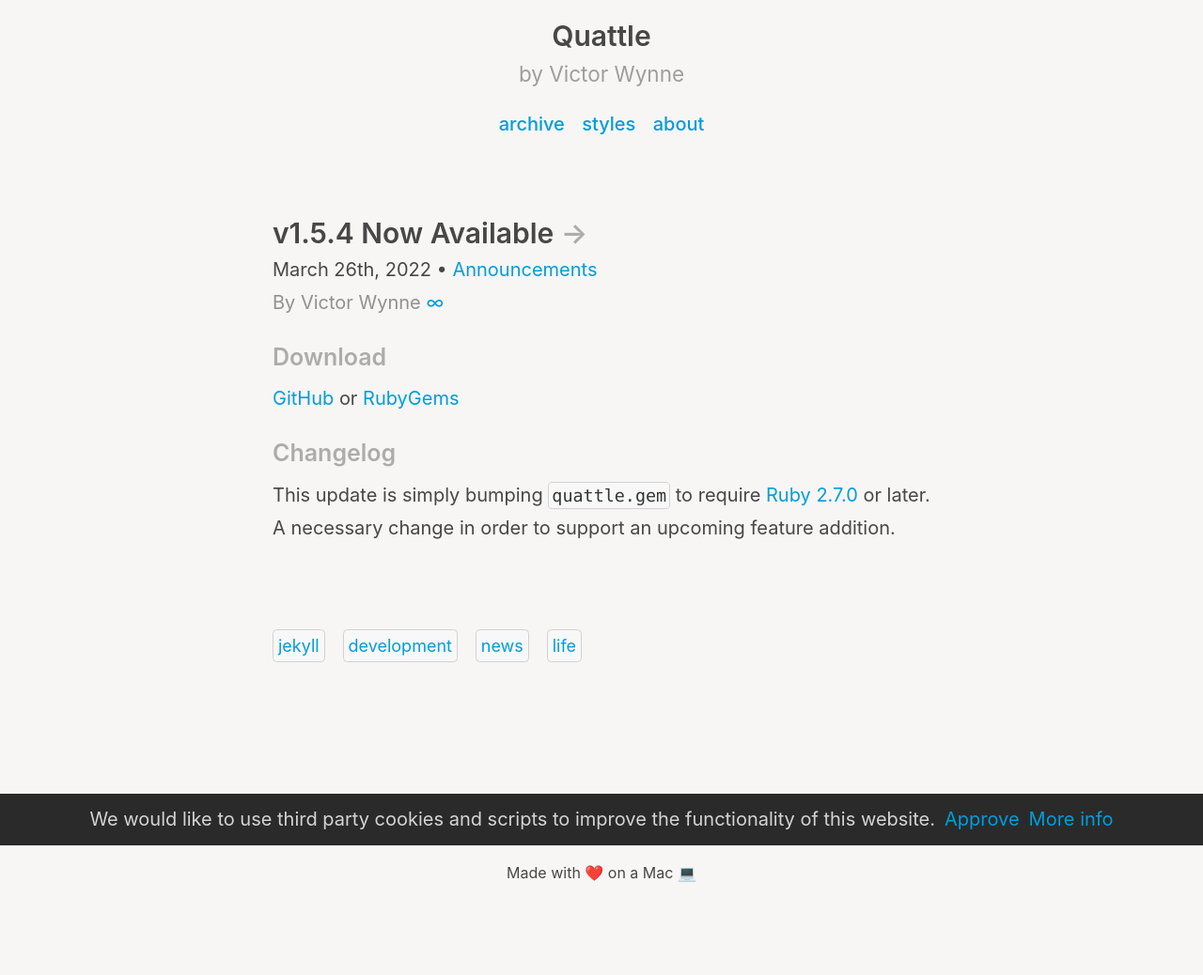
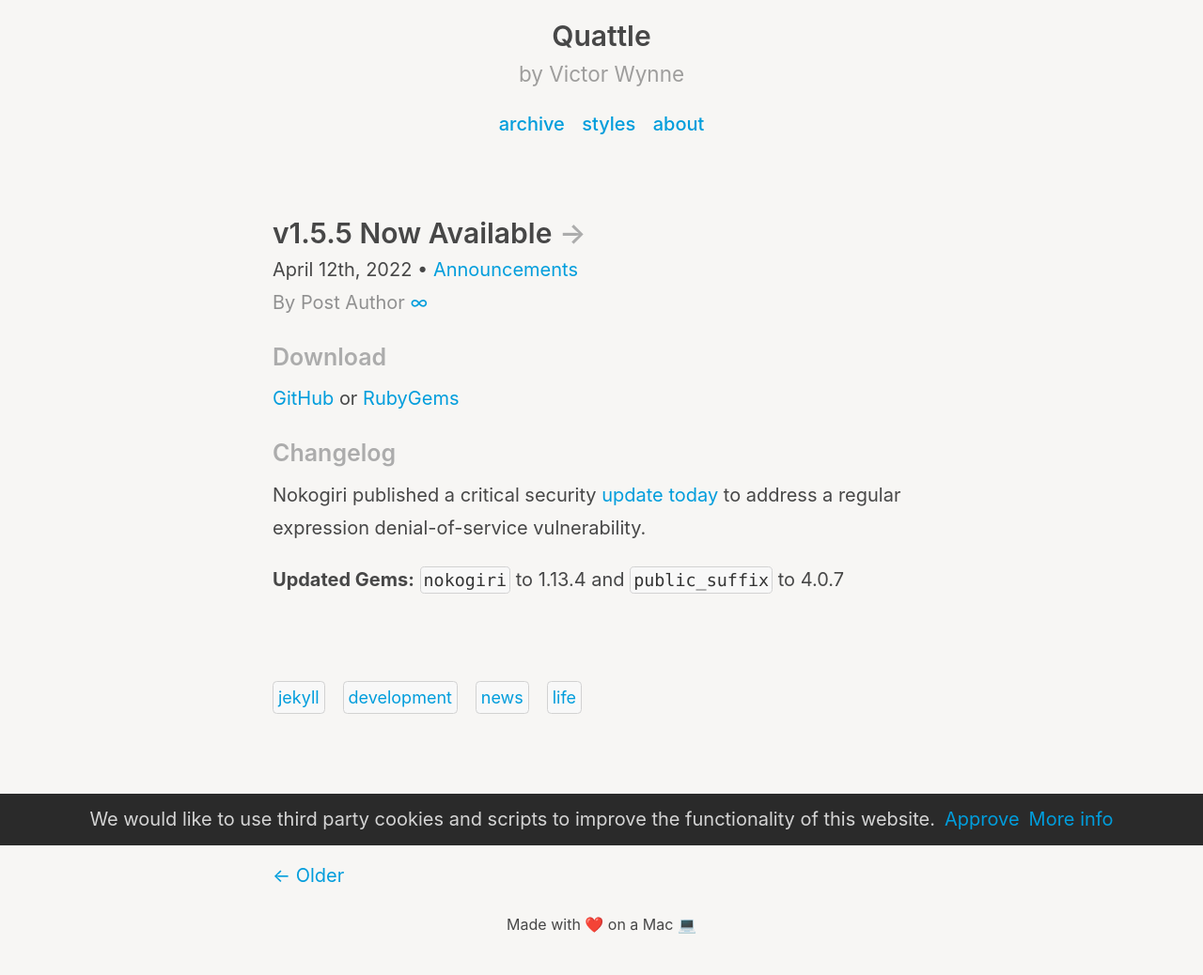
Before and after one commit to victorwynne/quattle, a Jekyll site: the page built from index.html, in a window 1280 px wide. Shown: the whole page at 94% size. Built offline with Jekyll 4.4.1, drawn with Linux system fonts in a browser that asks for light colours; the list of posts is cut into pages by our own code; before the commit the page ends 983 px from its top, so only the background shows below that.

Commit message:
v1.5.5
Signed-off-by: Victor Wynne <81656443+victorwynne@users.noreply.github.com>

```diff
--- a/_includes/author.html
+++ b/_includes/author.html
@@ -5,6 +5,6 @@
   </span>
 {% else %}
   <span>
-    By Victor Wynne
+    By Post Author
   </span>
 {% endif %}
--- a/_posts/2022-03-26-v1-5-4.md
+++ /dev/null
@@ -1,16 +0,0 @@
----
-layout: post
-title:  "v1.5.4 Now Available"
-date:   2022-03-26
-categories: [Announcements]
-tags: [jekyll, development, news, life]
-author: author_name
-link: https://github.com/victorwynne/quattle/releases/tag/v1.5.4-RC
----
-
-## <small>Download</small>
-[GitHub](https://github.com/victorwynne/quattle/releases) or [RubyGems](https://rubygems.org/gems/quattle)<br>
-
-## <small>Changelog</small>
-
-This update is simply bumping `quattle.gem` to require [Ruby 2.7.0](https://www.ruby-lang.org/en/news/2019/12/25/ruby-2-7-0-released/) or later. A necessary change in order to support an upcoming feature addition.
--- /dev/null
+++ b/_posts/2022-04-12-v1-5-5.md
@@ -0,0 +1,18 @@
+---
+layout: post
+title:  "v1.5.5 Now Available"
+date:   2022-04-12
+categories: [Announcements]
+tags: [jekyll, development, news, life]
+author: author_name
+link: https://github.com/victorwynne/quattle/releases/tag/v1.5.5-RC
+---
+
+## <small>Download</small>
+[GitHub](https://github.com/victorwynne/quattle/releases) or [RubyGems](https://rubygems.org/gems/quattle)<br>
+
+## <small>Changelog</small>
+
+Nokogiri published a critical security [update today](https://nokogiri.org/CHANGELOG.html) to address a regular expression denial-of-service vulnerability.
+
+**Updated Gems:** `nokogiri` to 1.13.4 and `public_suffix` to 4.0.7
```
Also changed, not shown: Gemfile.lock, quattle.gemspec, 2 other files.
